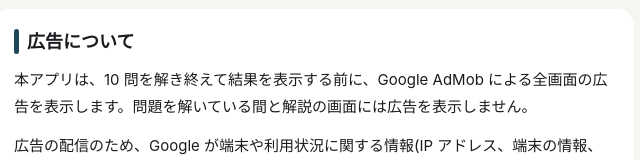
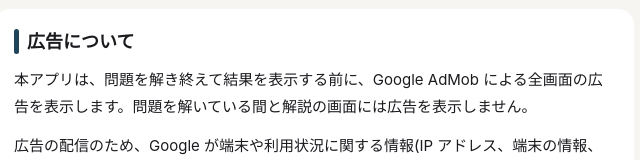
Before and after one commit to TakashiSugie/store, a plain HTML site: page privacy-policy/manner-judge/index.html in a window 1280 px wide. Shown: the part 1551-1711 px from the top of the page, 326-966 px from the left. Drawn offline with Linux system fonts and the light colour scheme.

```diff
--- a/privacy-policy/manner-judge/index.html
+++ b/privacy-policy/manner-judge/index.html
@@ -104,7 +104,7 @@
       <h2 class="section__heading">広告について</h2>
       <div class="section__body">
         <p>
-          本アプリは、10 問を解き終えて結果を表示する前に、Google AdMob による全画面の広告を表示します。問題を解いている間と解説の画面には広告を表示しません。
+          本アプリは、問題を解き終えて結果を表示する前に、Google AdMob による全画面の広告を表示します。問題を解いている間と解説の画面には広告を表示しません。
         </p>
         <p>
           広告の配信のため、Google が端末や利用状況に関する情報(IP アドレス、端末の情報、広告の表示・操作の情報など)を収集する場合があります。
```
